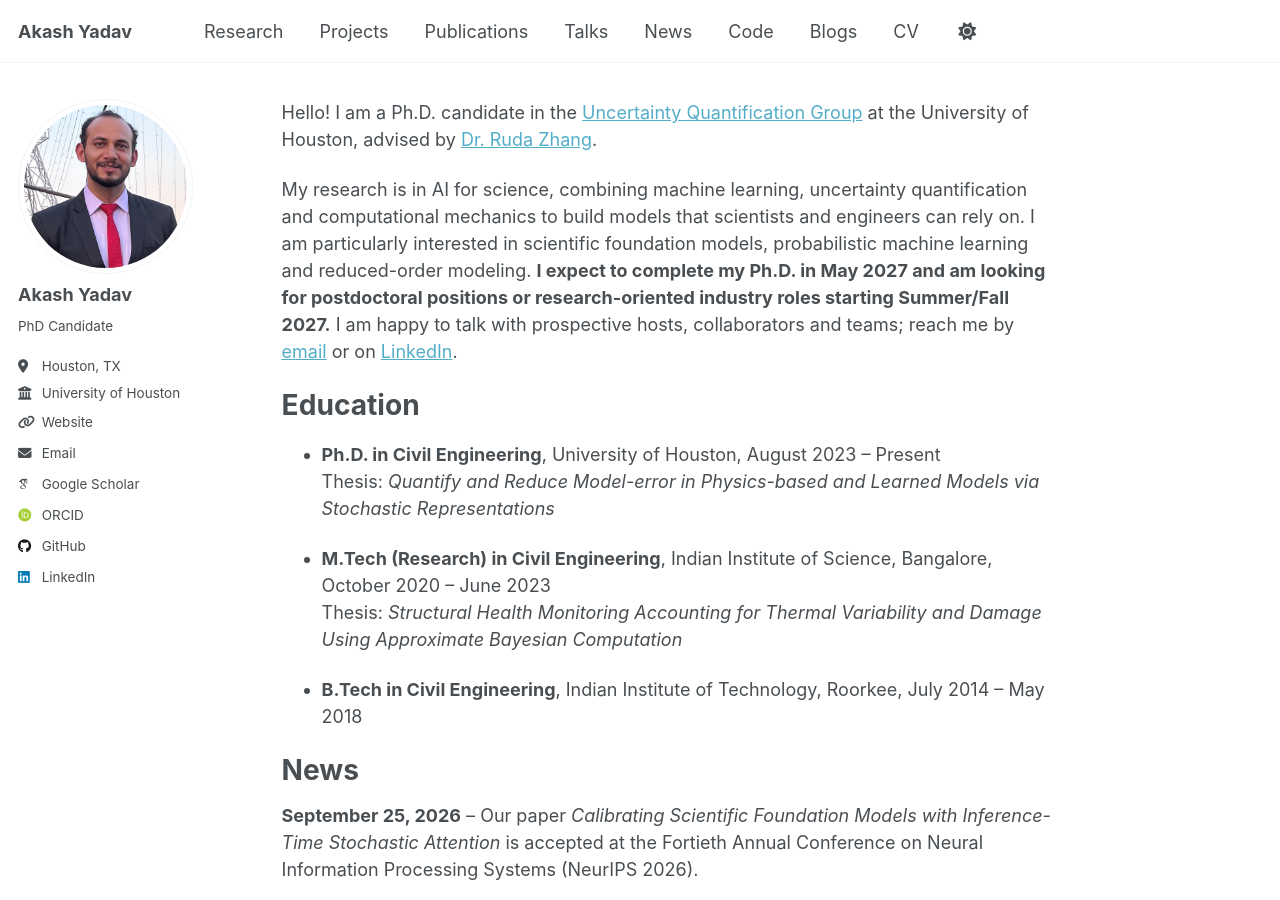
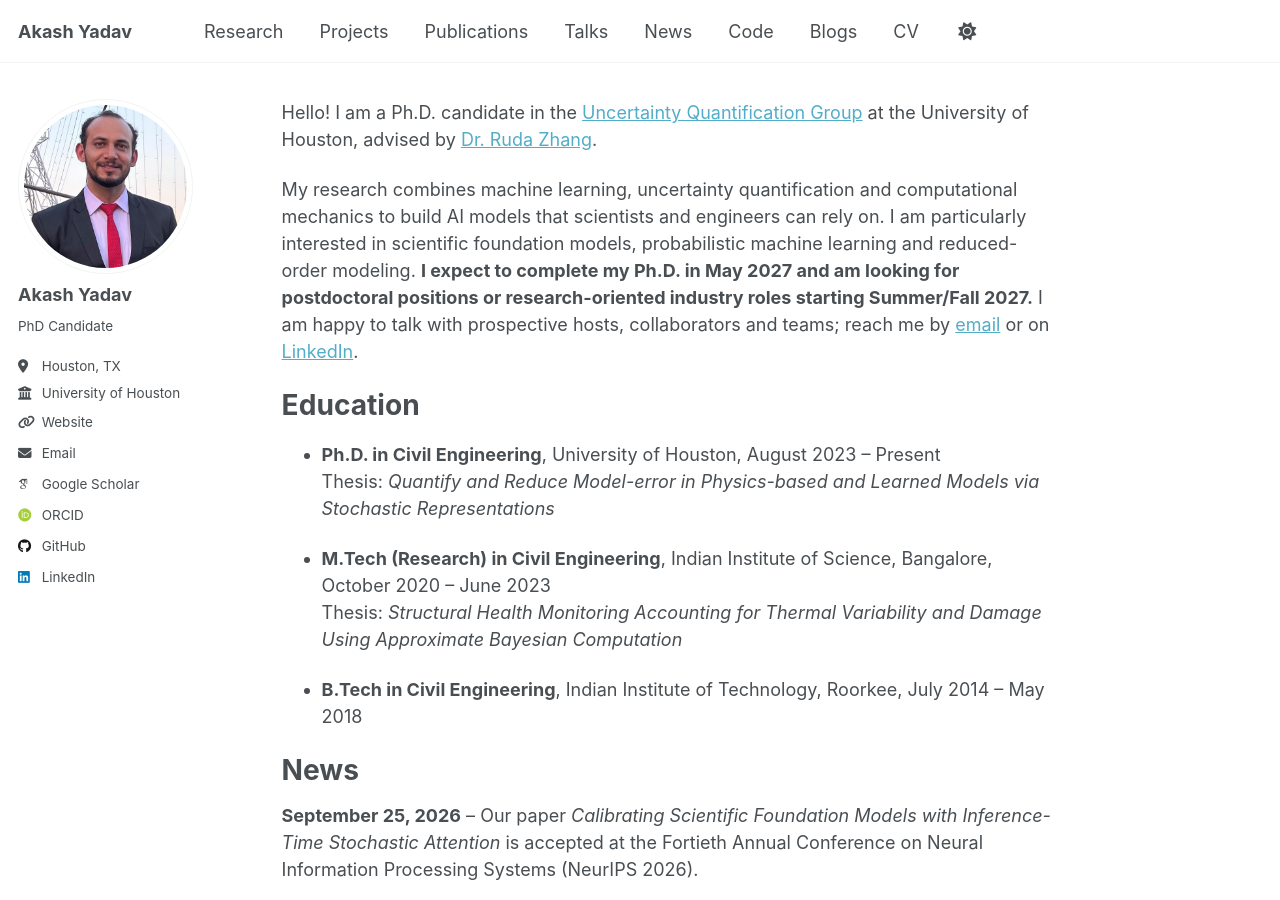
Before and after one commit to akashyadav0210/akashyadav0210.github.io, a Jekyll site: the page built from _pages/about.md, in a window 1280 px wide and 900 px high. Built offline with Jekyll 4.4.1, drawn with Linux system fonts in a browser that asks for light colours; emoji names are drawn with the system emoji font; some web fonts are replaced.

Commit message:
Homepage: smoother opening to the research sentence
Co-Authored-By: Claude Opus 5.5 <noreply@anthropic.com>

```diff
--- a/_pages/about.md
+++ b/_pages/about.md
@@ -9,7 +9,7 @@ redirect_from:
 
 Hello! I am a Ph.D. candidate in the [Uncertainty Quantification Group](https://uq.uh.edu/) at the University of Houston, advised by [Dr. Ruda Zhang](https://www.cive.uh.edu/faculty/zhang-ruda).
 
-My research is in AI for science, combining machine learning, uncertainty quantification and computational mechanics to build models that scientists and engineers can rely on. I am particularly interested in scientific foundation models, probabilistic machine learning and reduced-order modeling. **I expect to complete my Ph.D. in May 2027 and am looking for postdoctoral positions or research-oriented industry roles starting Summer/Fall 2027.** I am happy to talk with prospective hosts, collaborators and teams; reach me by [email](mailto:ayadav4@uh.edu) or on [LinkedIn](https://www.linkedin.com/in/akash-yadav-018535112/).
+My research combines machine learning, uncertainty quantification and computational mechanics to build AI models that scientists and engineers can rely on. I am particularly interested in scientific foundation models, probabilistic machine learning and reduced-order modeling. **I expect to complete my Ph.D. in May 2027 and am looking for postdoctoral positions or research-oriented industry roles starting Summer/Fall 2027.** I am happy to talk with prospective hosts, collaborators and teams; reach me by [email](mailto:ayadav4@uh.edu) or on [LinkedIn](https://www.linkedin.com/in/akash-yadav-018535112/).
 
 Education
 ===========
```
